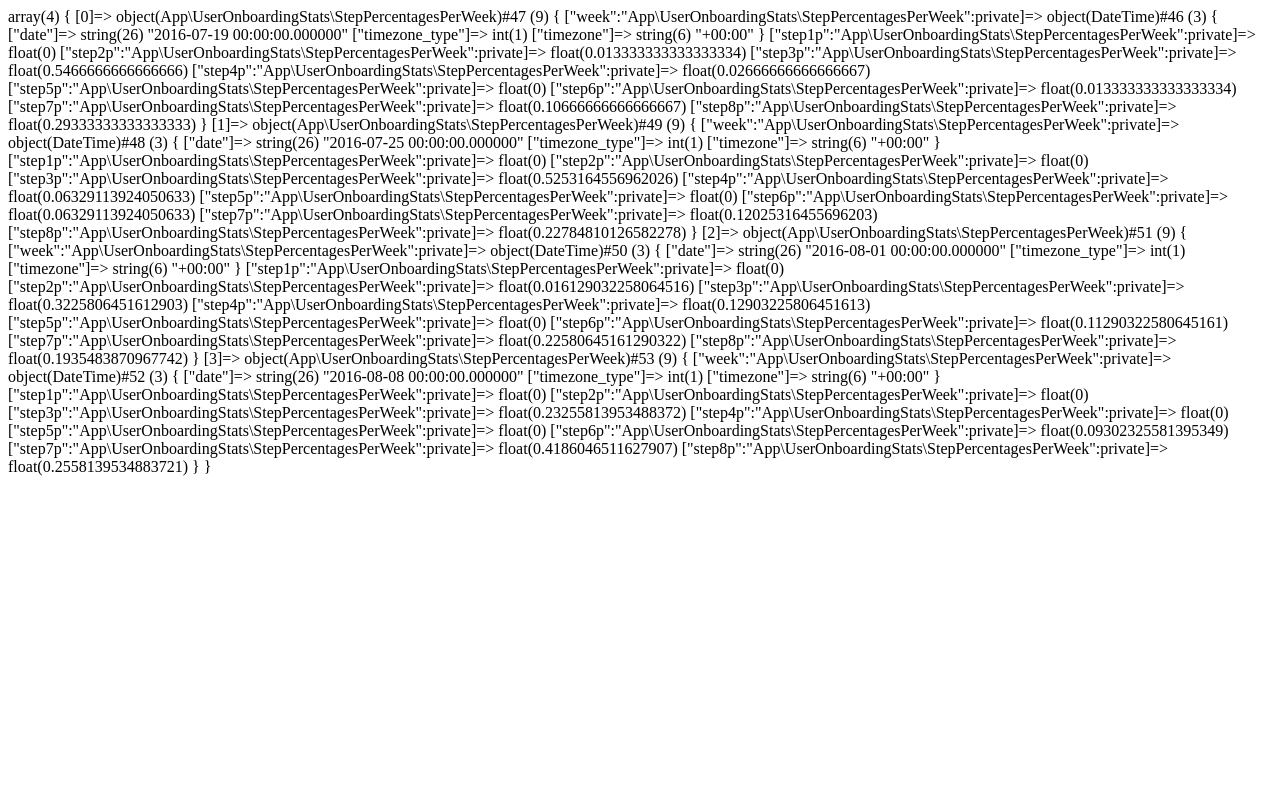
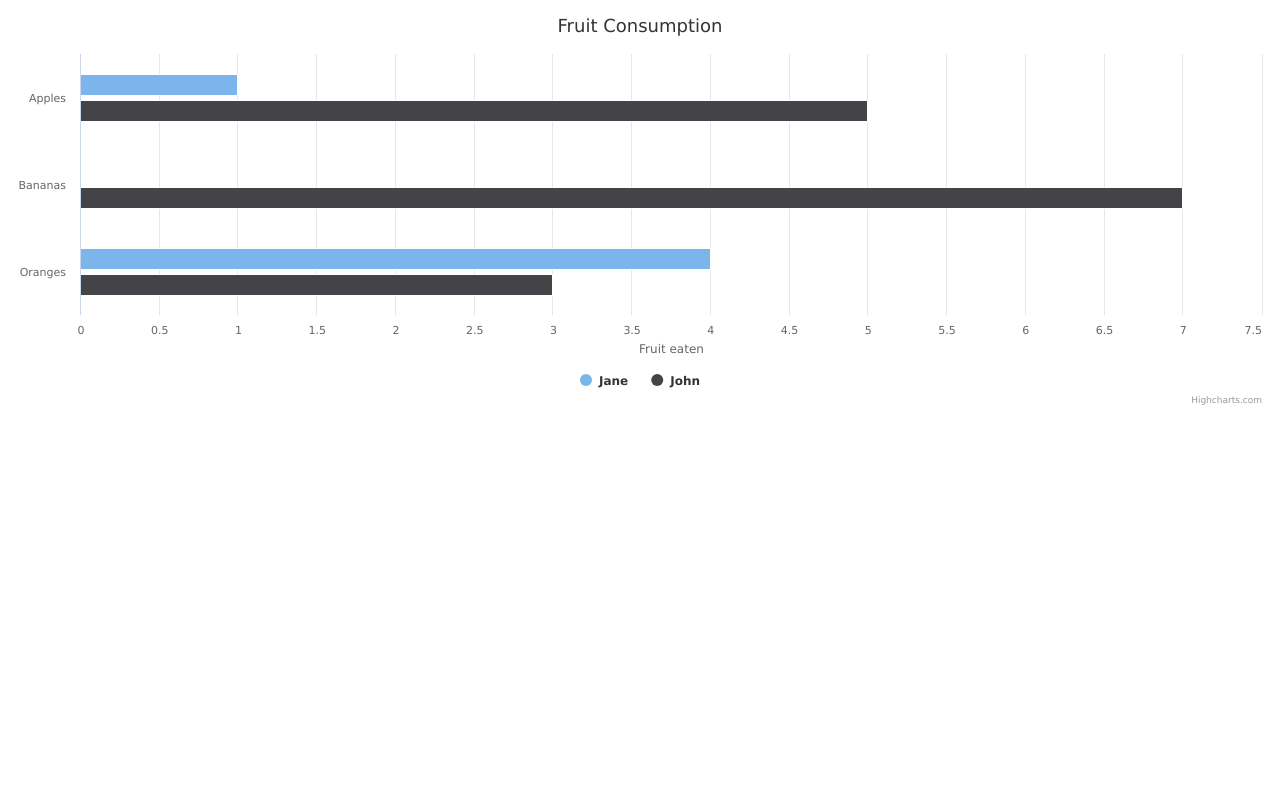
Before and after one commit to caseycs/nda-project, a PHP site: page / in a window 1280 px wide. Run offline with PHP 8.4, Linux system fonts and the light colour scheme.

Commit message:
naive html

```diff
--- a/composer.json
+++ b/composer.json
@@ -1,6 +1,7 @@
 {
     "require": {
-      "ext-json": "*"
+      "ext-json": "*",
+        "symfony/http-foundation": "^4.3"
     },
     "autoload": {
         "psr-4": {
--- /dev/null
+++ b/index.html
@@ -0,0 +1,58 @@
+<!doctype html>
+<html lang="en">
+<head>
+    <script src="https://code.highcharts.com/highcharts.js"></script>
+    <script src="https://code.jquery.com/jquery-3.4.1.min.js"></script>
+</head>
+<body>
+<div id="container" style="width:100%; height:400px;"></div>
+<script>
+  document.addEventListener('DOMContentLoaded', function () {
+    var myChart = Highcharts.chart('container', {
+      chart: {
+        type: 'bar',
+        events: {
+          load: requestData
+        }
+      },
+      title: {
+        text: 'Fruit Consumption'
+      },
+      xAxis: {
+        categories: ['Apples', 'Bananas', 'Oranges']
+      },
+      yAxis: {
+        title: {
+          text: 'Fruit eaten'
+        }
+      },
+      series: [{
+        name: 'Jane',
+        data: [1, 0, 4]
+      }, {
+        name: 'John',
+        data: [5, 7, 3]
+      }]
+    });
+  });
+
+  function requestData() {
+    $.ajax({
+      url: '/userOnboardingStats.php',
+      success: function(point) {
+        console.log(point);
+        // var series = chart.series[0],
+        //   shift = series.data.length > 20; // shift if the series is
+        // // longer than 20
+        // // add the point
+        // chart.series[0].addPoint(point, true, shift);
+        //
+        // // call it again after one second
+        // setTimeout(requestData, 1000);
+      },
+      cache: false
+    });
+  }
+</script>
+</body>
+</html>
--- a/index.php
+++ /dev/null
@@ -1,10 +0,0 @@
-<?php
-declare(strict_types=1);
-
-require 'vendor/autoload.php';
-
-$a = new \App\UserOnboardingStats\FileDataProvider(
-    new \App\UserOnboardingStats\FileReader(__DIR__ . '/data/export.csv'),
-    new \App\UserOnboardingStats\StepCalculator
-);
-var_dump($a->getByWeek());
--- a/src/UserOnboardingStats/FileDataProvider.php
+++ b/src/UserOnboardingStats/FileDataProvider.php
@@ -33,12 +33,6 @@ class FileDataProvider implements ProviderInterface
     {
         $result = [];
         foreach ($rawData as $line => $user) {
-            if ($user[2] === '') {
-                // @todo here application logger shoud be used
-                trigger_error(sprintf('Percentage missing on line %d, skipping: %s', $line, json_encode($user)));
-                continue;
-            }
-
             $dateUnixtime = strtotime($user[1]);
             $key = date('Y-W', $dateUnixtime);
 
@@ -47,7 +41,19 @@ class FileDataProvider implements ProviderInterface
                 $result[$key] = [$dateUnixtime, 0, []];
             }
 
-            $step = $this->stepCalculator->fromPercentage($user[2]);
+            try {
+                $step = $this->stepCalculator->fromPercentage($user[2]);
+            } catch (\Exception $e) {
+                // @todo application logger should be used
+                error_log(
+                    sprintf(
+                        'fromPercentage failed on line %d (%s) with message "%s", skipping',
+                        $line,
+                        json_encode($user),
+                        $e->getMessage()
+                    )
+                );
+            }
 
             if (!isset($result[$key][2][$step])) {
                 $result[$key][2][$step] = 0;
--- a/src/UserOnboardingStats/StepCalculator.php
+++ b/src/UserOnboardingStats/StepCalculator.php
@@ -35,6 +35,7 @@ class StepCalculator
             return self::LEGACY[$percentage];
         }
 
+        // @todo add custom exception
         throw new \LogicException('Complete percentage unknown: ' . $percentage, E_USER_WARNING);
     }
 }
--- /dev/null
+++ b/userOnboardingStats.php
@@ -0,0 +1,20 @@
+<?php
+declare(strict_types=1);
+
+require 'vendor/autoload.php';
+
+$dataProvider = new \App\UserOnboardingStats\FileDataProvider(
+    new \App\UserOnboardingStats\FileReader(__DIR__ . '/data/export.csv'),
+    new \App\UserOnboardingStats\StepCalculator
+);
+
+$result = [];
+foreach ($dataProvider->getByWeek() as $item) {
+    $result[] = [
+        $item->getWeek()->format('Y-W'),
+        $item->getStep1P(),
+    ];
+}
+
+$result = new \Symfony\Component\HttpFoundation\JsonResponse($result);
+$result->send();
```
Also changed, not shown: 1 other file.
